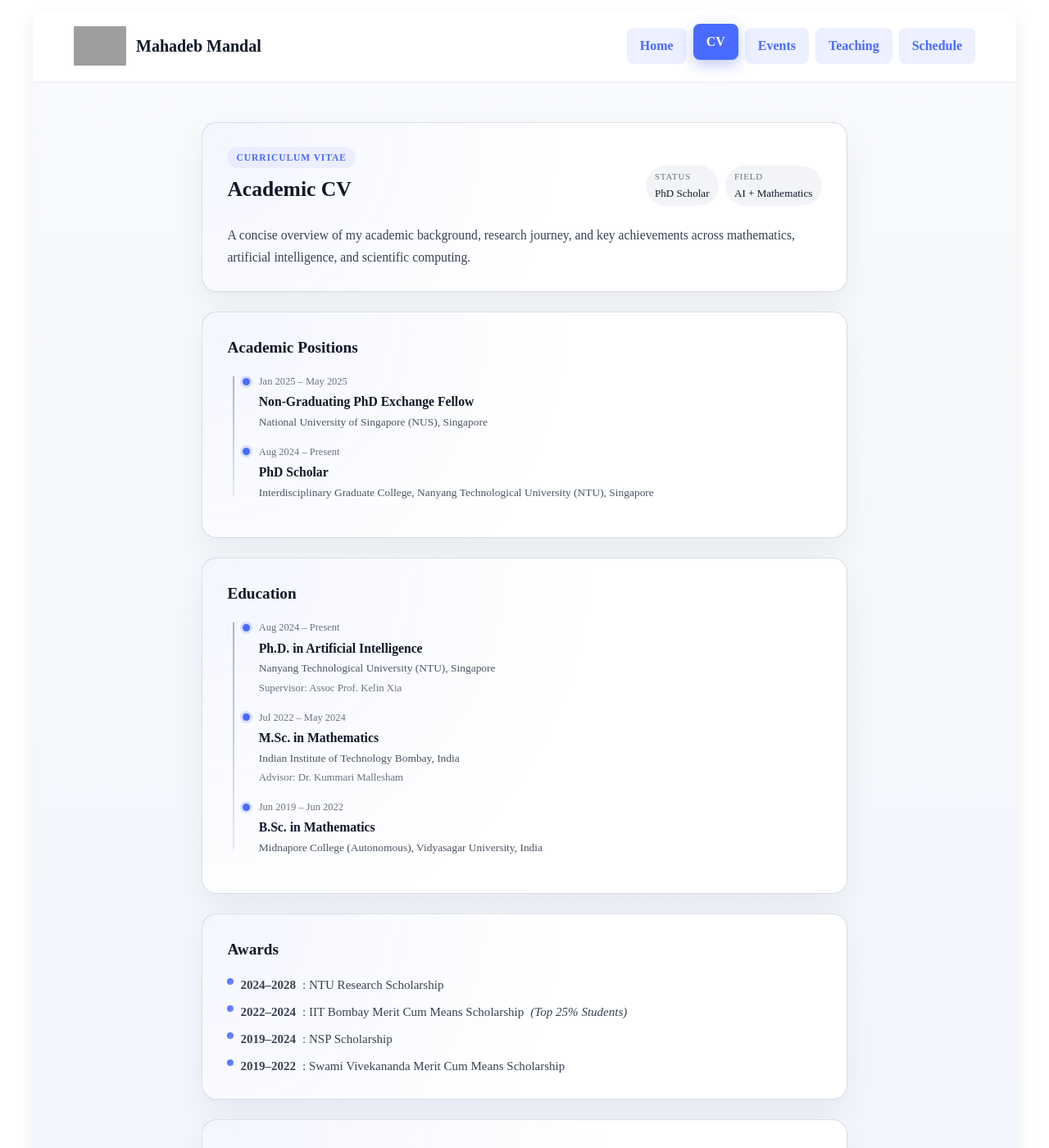
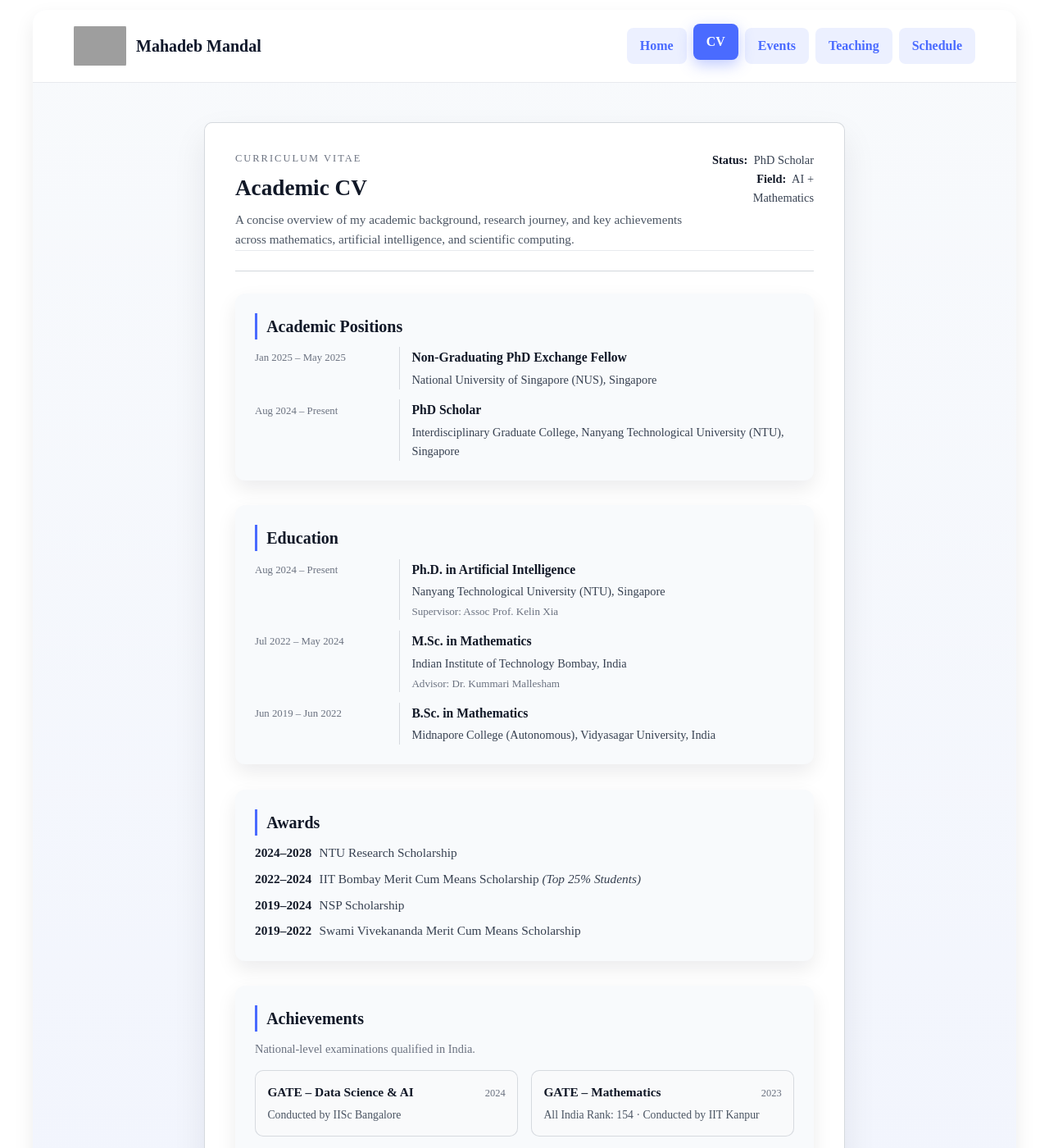
Before and after one commit to mahadeb-ai/mahadeb-ai.github.io, a Jekyll site: the page built from cv.md, in a window 1280 px wide and 1400 px high. Shown: the whole window at 82% size. Built offline with Jekyll 4.4.1, drawn with Linux system fonts in a browser that asks for light colours; some of the changed lines change nothing that is shown; grey boxes are pictures that could not be loaded.

Commit message:
Update cv.md

```diff
--- a/cv.md
+++ b/cv.md
@@ -5,391 +5,379 @@
 permalink: /cv/
 ---
 
-<div id="cv-page">
+<div id="cv-page-v2">
 
-  <!-- Hero Section -->
-  <section class="cv-card cv-hero">
-    <div class="cv-hero-header">
+  <div class="cvv-paper">
+
+    <!-- ===== HEADER ===== -->
+    <header class="cvv-header" data-aos="fade-down">
       <div>
-        <span class="cv-badge">Curriculum Vitae</span>
-        <h1>Academic CV</h1>
+        <div class="cvv-label">Curriculum Vitae</div>
+        <h1 class="cvv-title">Academic CV</h1>
+        <p class="cvv-subtitle">
+          A concise overview of my academic background, research journey, and key achievements
+          across mathematics, artificial intelligence, and scientific computing.
+        </p>
+      </div>
+      <div class="cvv-meta">
+        <div><span class="cvv-meta-key">Status:</span> PhD Scholar</div>
+        <div><span class="cvv-meta-key">Field:</span> AI + Mathematics</div>
+      </div>
+    </header>
+
+    <hr class="cvv-rule" />
+
+    <!-- ===== ACADEMIC POSITIONS ===== -->
+    <section class="cvv-section" data-aos="fade-up">
+      <h2 class="cvv-section-title">Academic Positions</h2>
+      <div class="cvv-timeline">
+
+        <div class="cvv-row">
+          <div class="cvv-date">Jan 2025 – May 2025</div>
+          <div class="cvv-detail">
+            <h3 class="cvv-role">Non-Graduating PhD Exchange Fellow</h3>
+            <div class="cvv-inst">National University of Singapore (NUS), Singapore</div>
+          </div>
+        </div>
+
+        <div class="cvv-row">
+          <div class="cvv-date">Aug 2024 – Present</div>
+          <div class="cvv-detail">
+            <h3 class="cvv-role">PhD Scholar</h3>
+            <div class="cvv-inst">Interdisciplinary Graduate College, Nanyang Technological University (NTU), Singapore</div>
+          </div>
+        </div>
+
+      </div>
+    </section>
+
+    <!-- ===== EDUCATION ===== -->
+    <section class="cvv-section" data-aos="fade-up">
+      <h2 class="cvv-section-title">Education</h2>
+      <div class="cvv-timeline">
+
+        <div class="cvv-row">
+          <div class="cvv-date">Aug 2024 – Present</div>
+          <div class="cvv-detail">
+            <h3 class="cvv-role">Ph.D. in Artificial Intelligence</h3>
+            <div class="cvv-inst">Nanyang Technological University (NTU), Singapore</div>
+            <div class="cvv-note">Supervisor: Assoc Prof. Kelin Xia</div>
+          </div>
+        </div>
+
+        <div class="cvv-row">
+          <div class="cvv-date">Jul 2022 – May 2024</div>
+          <div class="cvv-detail">
+            <h3 class="cvv-role">M.Sc. in Mathematics</h3>
+            <div class="cvv-inst">Indian Institute of Technology Bombay, India</div>
+            <div class="cvv-note">Advisor: Dr. Kummari Mallesham</div>
+          </div>
+        </div>
+
+        <div class="cvv-row">
+          <div class="cvv-date">Jun 2019 – Jun 2022</div>
+          <div class="cvv-detail">
+            <h3 class="cvv-role">B.Sc. in Mathematics</h3>
+            <div class="cvv-inst">Midnapore College (Autonomous), Vidyasagar University, India</div>
+          </div>
+        </div>
+
+      </div>
+    </section>
+
+    <!-- ===== AWARDS ===== -->
+    <section class="cvv-section" data-aos="fade-up">
+      <h2 class="cvv-section-title">Awards</h2>
+      <ul class="cvv-list">
+        <li><span class="cvv-year">2024–2028</span> NTU Research Scholarship</li>
+        <li><span class="cvv-year">2022–2024</span> IIT Bombay Merit Cum Means Scholarship <em>(Top 25% Students)</em></li>
+        <li><span class="cvv-year">2019–2024</span> NSP Scholarship</li>
+        <li><span class="cvv-year">2019–2022</span> Swami Vivekananda Merit Cum Means Scholarship</li>
+      </ul>
+    </section>
+
+    <!-- ===== ACHIEVEMENTS ===== -->
+    <section class="cvv-section" data-aos="fade-up">
+      <h2 class="cvv-section-title">Achievements</h2>
+      <p class="cvv-section-subtitle">National-level examinations qualified in India.</p>
+
+      <div class="cvv-ach-grid">
+
+        <div class="cvv-ach-card">
+          <div class="cvv-ach-header">
+            <h3 class="cvv-ach-title">GATE – Data Science &amp; AI</h3>
+            <span class="cvv-ach-year">2024</span>
+          </div>
+          <div class="cvv-ach-note">Conducted by IISc Bangalore</div>
+        </div>
+
+        <div class="cvv-ach-card">
+          <div class="cvv-ach-header">
+            <h3 class="cvv-ach-title">GATE – Mathematics</h3>
+            <span class="cvv-ach-year">2023</span>
+          </div>
+          <div class="cvv-ach-note">All India Rank: 154 · Conducted by IIT Kanpur</div>
+        </div>
+
+        <div class="cvv-ach-card">
+          <div class="cvv-ach-header">
+            <h3 class="cvv-ach-title">IIT JAM – Mathematics</h3>
+            <span class="cvv-ach-year">2022</span>
+          </div>
+          <div class="cvv-ach-note">All India Rank: 111 · Conducted by IIT Roorkee</div>
+        </div>
+
+        <div class="cvv-ach-card">
+          <div class="cvv-ach-header">
+            <h3 class="cvv-ach-title">Madhava Mathematics Competition</h3>
+            <span class="cvv-ach-year">2022</span>
+          </div>
+          <div class="cvv-ach-note">Top 50 Students · Conducted by HBCSE, TIFR &amp; S.P. College, Pune</div>
+        </div>
+
       </div>
 
-      <div class="cv-hero-meta">
-        <div class="cv-pill">
-          <span class="cv-pill-label">Status</span>
-          <span class="cv-pill-value">PhD Scholar</span>
-        </div>
-        <div class="cv-pill">
-          <span class="cv-pill-label">Field</span>
-          <span class="cv-pill-value">AI + Mathematics</span>
-        </div>
-      </div>
-    </div>
+      <p class="cvv-footnote">
+        A detailed résumé is available upon request (for valid academic or professional reasons).
+      </p>
+    </section>
 
-    <p class="cv-intro">
-      A concise overview of my academic background, research journey, and key achievements
-      across mathematics, artificial intelligence, and scientific computing.
-    </p>
-  </section>
-
-  <!-- Academic Positions -->
-  <section class="cv-card">
-    <div class="cv-section-header">
-      <h2>Academic Positions</h2>
-    </div>
-
-    <div class="cv-timeline">
-
-      <div class="cv-timeline-item">
-        <div class="cv-timeline-date">Jan 2025 – May 2025</div>
-        <div class="cv-timeline-body">
-          <h3>Non-Graduating PhD Exchange Fellow</h3>
-          <p class="cv-timeline-venue">National University of Singapore (NUS), Singapore</p>
-        </div>
-      </div>
-
-      <div class="cv-timeline-item">
-        <div class="cv-timeline-date">Aug 2024 – Present</div>
-        <div class="cv-timeline-body">
-          <h3>PhD Scholar</h3>
-          <p class="cv-timeline-venue">Interdisciplinary Graduate College, Nanyang Technological University (NTU), Singapore</p>
-        </div>
-      </div>
-
-    </div>
-  </section>
-
-  <!-- Education -->
-  <section class="cv-card">
-    <div class="cv-section-header">
-      <h2>Education</h2>
-    </div>
-
-    <div class="cv-timeline">
-
-      <div class="cv-timeline-item">
-        <div class="cv-timeline-date">Aug 2024 – Present</div>
-        <div class="cv-timeline-body">
-          <h3>Ph.D. in Artificial Intelligence</h3>
-          <p class="cv-timeline-venue">Nanyang Technological University (NTU), Singapore</p>
-          <p class="cv-note">Supervisor: Assoc Prof. Kelin Xia</p>
-        </div>
-      </div>
-
-      <div class="cv-timeline-item">
-        <div class="cv-timeline-date">Jul 2022 – May 2024</div>
-        <div class="cv-timeline-body">
-          <h3>M.Sc. in Mathematics</h3>
-          <p class="cv-timeline-venue">Indian Institute of Technology Bombay, India</p>
-          <p class="cv-note">Advisor: Dr. Kummari Mallesham</p>
-        </div>
-      </div>
-
-      <div class="cv-timeline-item">
-        <div class="cv-timeline-date">Jun 2019 – Jun 2022</div>
-        <div class="cv-timeline-body">
-          <h3>B.Sc. in Mathematics</h3>
-          <p class="cv-timeline-venue">Midnapore College (Autonomous), Vidyasagar University, India</p>
-        </div>
-      </div>
-
-    </div>
-  </section>
-
-  <!-- Awards -->
-  <section class="cv-card">
-    <div class="cv-section-header">
-      <h2>Awards</h2>
-    </div>
-
-    <ul class="cv-list">
-      <li><span class="cv-dot"></span> <strong>2024–2028</strong>: NTU Research Scholarship</li>
-      <li><span class="cv-dot"></span> <strong>2022–2024</strong>: IIT Bombay Merit Cum Means Scholarship <em>(Top 25% Students)</em></li>
-      <li><span class="cv-dot"></span> <strong>2019–2024</strong>: NSP Scholarship</li>
-      <li><span class="cv-dot"></span> <strong>2019–2022</strong>: Swami Vivekananda Merit Cum Means Scholarship</li>
-    </ul>
-  </section>
-
-  <!-- Achievements -->
-  <section class="cv-card">
-    <div class="cv-section-header">
-      <h2>Achievements</h2>
-      <p class="cv-section-subtitle">National-level examinations qualified in India.</p>
-    </div>
-
-    <div class="cv-grid">
-
-      <article class="cv-ach-item">
-        <h3>GATE – Data Science &amp; AI</h3>
-        <p class="cv-item-year">2024</p>
-        <p class="cv-item-note">Conducted by IISc Bangalore</p>
-      </article>
-
-      <article class="cv-ach-item">
-        <h3>GATE – Mathematics</h3>
-        <p class="cv-item-year">2023</p>
-        <p class="cv-item-note">All India Rank: 154 · Conducted by IIT Kanpur</p>
-      </article>
-
-      <article class="cv-ach-item">
-        <h3>IIT JAM – Mathematics</h3>
-        <p class="cv-item-year">2022</p>
-        <p class="cv-item-note">All India Rank: 111 · Conducted by IIT Roorkee</p>
-      </article>
-
-      <article class="cv-ach-item">
-        <h3>Madhava Mathematics Competition</h3>
-        <p class="cv-item-year">2022</p>
-        <p class="cv-item-note">Top 50 Students · Conducted by HBCSE, TIFR &amp; S.P. College, Pune</p>
-      </article>
-
-    </div>
-
-    <p class="cv-footnote">
-      A detailed résumé is available upon request (for valid academic or professional reasons).
-    </p>
-  </section>
+  </div>
 
 </div>
 
 <style>
-  #cv-page {
-    max-width: 960px;
-    margin: 1.5rem auto 2.5rem;
-    padding: 0 1rem;
+  /* ===== PAGE SHELL ===== */
+  #cv-page-v2 {
     font-family: "Times New Roman", Times, serif;
+    max-width: 980px;
+    margin: 2rem auto 3rem;
+    padding: 0 1.2rem;
+    position: relative;
+    z-index: 1;
   }
 
-  /* Card container */
-  .cv-card {
-    border-radius: 18px;
-    padding: 1.75rem 1.9rem;
-    margin-bottom: 1.5rem;
-    background:
-      radial-gradient(circle at top left, rgba(74,107,255,0.06), transparent 55%),
-      var(--bg, #ffffff);
-    border: 1px solid rgba(148,163,184,0.35);
-    box-shadow: 0 18px 40px rgba(15,23,42,.06);
+  .cvv-paper {
+    background: #ffffff;
+    border-radius: 10px;
+    border: 1px solid rgba(209,213,219,0.9);
+    box-shadow: 0 18px 40px rgba(15,23,42,0.08);
+    padding: 2.1rem 2.3rem;
   }
 
-  .cv-hero {
+  /* ===== HEADER ===== */
+  .cvv-header {
     display: flex;
-    flex-direction: column;
-    gap: 1.1rem;
+    justify-content: space-between;
+    gap: 1.5rem;
+    align-items: flex-start;
   }
 
-  .cv-hero-header {
-    display: flex;
-    justify-content: space-between;
-    align-items: flex-end;
-    gap: 1rem;
-    flex-wrap: wrap;
+  .cvv-label {
+    font-size: 0.78rem;
+    text-transform: uppercase;
+    letter-spacing: 0.16em;
+    color: #6b7280;
   }
 
-  .cv-badge {
-    display: inline-block;
-    padding: 0.22rem 0.7rem;
-    border-radius: 999px;
-    background: rgba(74,107,255,0.08);
-    color: #4a6bff;
-    font-size: 0.72rem;
-    font-weight: 600;
-    text-transform: uppercase;
-    letter-spacing: .08em;
-  }
-
-  .cv-hero h1 {
-    margin: 0.35rem 0 0;
-    font-size: 1.6rem;
+  .cvv-title {
+    margin: 0.3rem 0 0.1rem;
+    font-size: 1.7rem;
     color: #111827;
   }
 
-  .cv-hero-meta {
-    display: flex;
-    gap: 0.5rem;
-    flex-wrap: wrap;
+  .cvv-subtitle {
+    margin: 0.25rem 0 0;
+    font-size: 0.95rem;
+    color: #4b5563;
+    max-width: 38rem;
+    line-height: 1.6;
   }
 
-  .cv-pill {
-    display: inline-flex;
-    flex-direction: column;
-    padding: 0.35rem 0.7rem;
-    border-radius: 999px;
-    background: rgba(148,163,184,0.12);
+  .cvv-meta {
+    font-size: 0.9rem;
+    color: #374151;
+    text-align: right;
   }
 
-  .cv-pill-label {
-    font-size: 0.68rem;
-    text-transform: uppercase;
-    letter-spacing: .08em;
+  .cvv-meta-key {
+    font-weight: 600;
+    color: #111827;
+    margin-right: 0.25rem;
+  }
+
+  .cvv-rule {
+    border: none;
+    border-top: 1px solid rgba(209,213,219,0.95);
+    margin: 1.5rem 0 1.7rem;
+  }
+
+  /* ===== SECTIONS ===== */
+  .cvv-section {
+    margin-bottom: 1.9rem;
+  }
+
+  .cvv-section:last-of-type {
+    margin-bottom: 0.4rem;
+  }
+
+  .cvv-section-title {
+    margin: 0 0 0.6rem;
+    font-size: 1.25rem;
+    color: #111827;
+    border-left: 3px solid #4a6bff;
+    padding-left: 0.7rem;
+  }
+
+  .cvv-section-subtitle {
+    margin: 0.1rem 0 0.9rem;
+    font-size: 0.9rem;
     color: #6b7280;
   }
 
-  .cv-pill-value {
-    font-size: 0.82rem;
+  /* ===== TIMELINE (Left date, right content) ===== */
+  .cvv-timeline {
+    display: flex;
+    flex-direction: column;
+    gap: 0.8rem;
+    margin-top: 0.4rem;
+  }
+
+  .cvv-row {
+    display: grid;
+    grid-template-columns: 160px minmax(0, 1fr);
+    gap: 1rem;
+  }
+
+  .cvv-date {
+    font-size: 0.8rem;
+    color: #6b7280;
+    padding-top: 0.2rem;
+  }
+
+  .cvv-detail {
+    border-left: 1px solid rgba(209,213,219,0.9);
+    padding-left: 0.9rem;
+  }
+
+  .cvv-role {
+    margin: 0;
+    font-size: 0.98rem;
     color: #111827;
   }
 
-  .cv-intro {
-    margin: 0.3rem 0 0;
-    font-size: 0.98rem;
-    line-height: 1.7;
+  .cvv-inst {
+    margin: 0.2rem 0 0;
+    font-size: 0.9rem;
     color: #374151;
   }
 
-  .cv-section-header h2 {
-    margin: 0 0 0.15rem;
-    font-size: 1.2rem;
+  .cvv-note {
+    margin: 0.15rem 0 0;
+    font-size: 0.82rem;
+    color: #6b7280;
+  }
+
+  /* ===== AWARDS LIST ===== */
+  .cvv-list {
+    list-style: none;
+    margin: 0.4rem 0 0;
+    padding: 0;
+    display: flex;
+    flex-direction: column;
+    gap: 0.45rem;
+  }
+
+  .cvv-list li {
+    font-size: 0.96rem;
+    color: #374151;
+  }
+
+  .cvv-year {
+    font-weight: 600;
+    margin-right: 0.35rem;
     color: #111827;
   }
 
-  .cv-section-subtitle {
-    margin: 0;
-    font-size: 0.85rem;
-    color: #6b7280;
+  /* ===== ACHIEVEMENTS GRID ===== */
+  .cvv-ach-grid {
+    display: grid;
+    grid-template-columns: repeat(2, minmax(0, 1fr));
+    gap: 1rem;
+    margin-top: 0.6rem;
   }
 
-  /* Timeline layout */
-  .cv-timeline {
-    margin-top: 1rem;
-    position: relative;
-    padding-left: 1.2rem;
+  .cvv-ach-card {
+    border-radius: 10px;
+    border: 1px solid rgba(209,213,219,0.85);
+    background: #f9fafb;
+    padding: 0.85rem 0.9rem;
   }
 
-  .cv-timeline::before {
-    content: "";
-    position: absolute;
-    left: 0.4rem;
-    top: 0.2rem;
-    bottom: 0.4rem;
-    width: 2px;
-    background: linear-gradient(to bottom, rgba(148,163,184,0.8), rgba(148,163,184,0.2));
+  .cvv-ach-header {
+    display: flex;
+    justify-content: space-between;
+    gap: 0.4rem;
+    align-items: baseline;
   }
 
-  .cv-timeline-item {
-    position: relative;
-    padding-left: 1.2rem;
-    margin-bottom: 1rem;
+  .cvv-ach-title {
+    margin: 0;
+    font-size: 0.96rem;
+    color: #111827;
   }
 
-  .cv-timeline-item::before {
-    content: "";
-    position: absolute;
-    left: -0.05rem;
-    top: 0.3rem;
-    width: 9px;
-    height: 9px;
-    border-radius: 999px;
-    background: #4a6bff;
-    box-shadow: 0 0 0 3px rgba(74,107,255,0.18);
-  }
-
-  .cv-timeline-date {
+  .cvv-ach-year {
     font-size: 0.78rem;
     color: #6b7280;
   }
 
-  .cv-timeline-body h3 {
-    margin: 0.1rem 0;
-    font-size: 0.98rem;
-    color: #111827;
-  }
-
-  .cv-timeline-venue {
-    margin: 0;
-    font-size: 0.84rem;
+  .cvv-ach-note {
+    margin: 0.3rem 0 0;
+    font-size: 0.86rem;
     color: #4b5563;
   }
 
-  .cv-note {
-    margin: 0.2rem 0 0;
-    font-size: 0.8rem;
-    color: #6b7280;
-  }
-
-  /* Awards + Achievements */
-  .cv-list {
-    list-style: none;
-    padding: 0;
-    margin: 1rem 0 0;
-    display: grid;
-    gap: 0.55rem;
-  }
-
-  .cv-list li {
-    display: flex;
-    gap: 0.5rem;
-    font-size: 0.94rem;
-    color: #374151;
-  }
-
-  .cv-dot {
-    width: 8px;
-    height: 8px;
-    border-radius: 999px;
-    background: linear-gradient(135deg, #4a6bff, #7b8dff);
-    margin-top: 0.25rem;
-    flex-shrink: 0;
-  }
-
-  /* Achievements grid */
-  .cv-grid {
-    margin-top: 1rem;
-    display: grid;
-    grid-template-columns: repeat(2, minmax(0, 1fr));
-    gap: 1rem;
-  }
-
-  .cv-ach-item {
-    padding: 0.9rem;
-    border-radius: 14px;
-    background: rgba(248,250,252,0.9);
-    border: 1px solid rgba(148,163,184,0.4);
-  }
-
-  .cv-ach-item h3 {
-    margin: 0 0 0.2rem;
-    font-size: 0.95rem;
-    color: #111827;
-  }
-
-  .cv-item-year {
-    font-size: 0.78rem;
-    color: #64748b;
-  }
-
-  .cv-item-note {
-    font-size: 0.82rem;
-    color: #4b5563;
-  }
-
-  .cv-footnote {
+  .cvv-footnote {
     margin-top: 1.1rem;
-    font-size: 0.85rem;
+    font-size: 0.86rem;
     color: #6b7280;
     font-style: italic;
   }
 
-  /* Responsive */
-  @media (max-width: 800px) {
-    .cv-grid {
-      grid-template-columns: 1fr;
+  /* ===== RESPONSIVE ===== */
+  @media (max-width: 840px) {
+    .cvv-header {
+      flex-direction: column;
+      align-items: flex-start;
+    }
+    .cvv-meta {
+      text-align: left;
+    }
+    .cvv-row {
+      grid-template-columns: 130px minmax(0, 1fr);
     }
   }
 
-  @media (max-width: 600px) {
-    .cv-card {
-      padding: 1.4rem 1.1rem;
+  @media (max-width: 640px) {
+    .cvv-paper {
+      padding: 1.7rem 1.4rem;
     }
-
-    .cv-hero-header {
-      flex-direction: column;
-      align-items: flex-start;
+    .cvv-row {
+      grid-template-columns: 1fr;
     }
-
-    .cv-hero h1 {
-      font-size: 1.4rem;
+    .cvv-detail {
+      border-left: none;
+      padding-left: 0;
+    }
+    .cvv-date {
+      font-weight: 600;
+    }
+    .cvv-ach-grid {
+      grid-template-columns: 1fr;
+    }
+    .cvv-title {
+      font-size: 1.5rem;
     }
   }
 </style>
```
